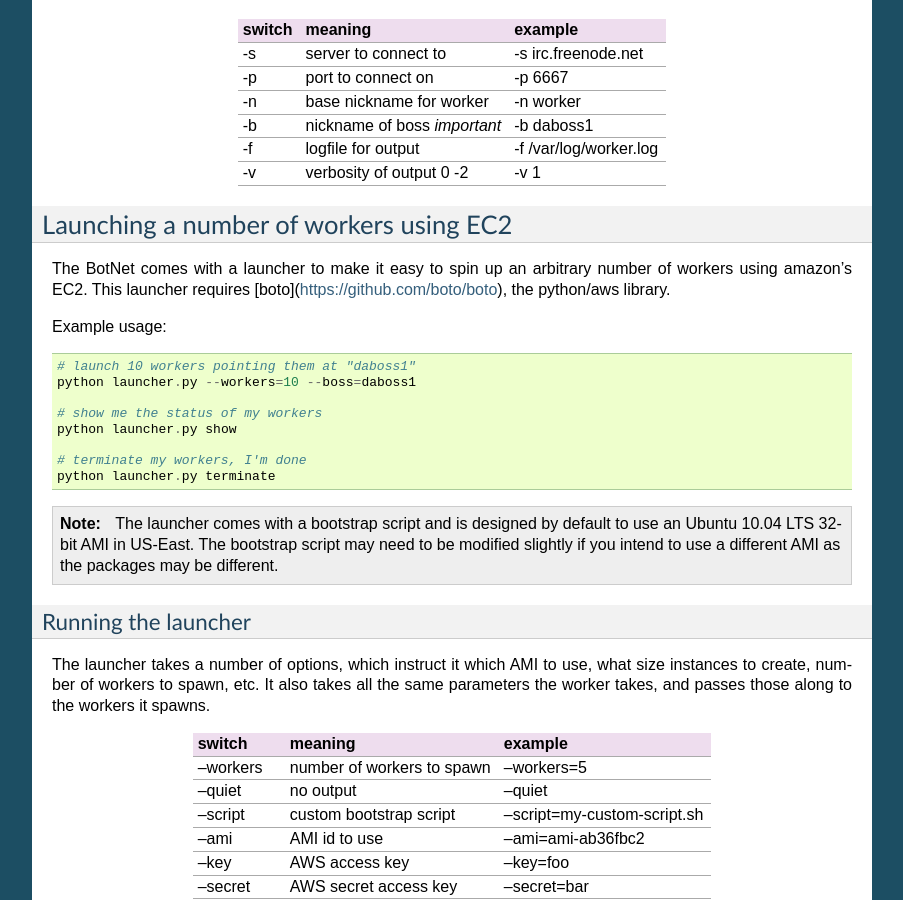
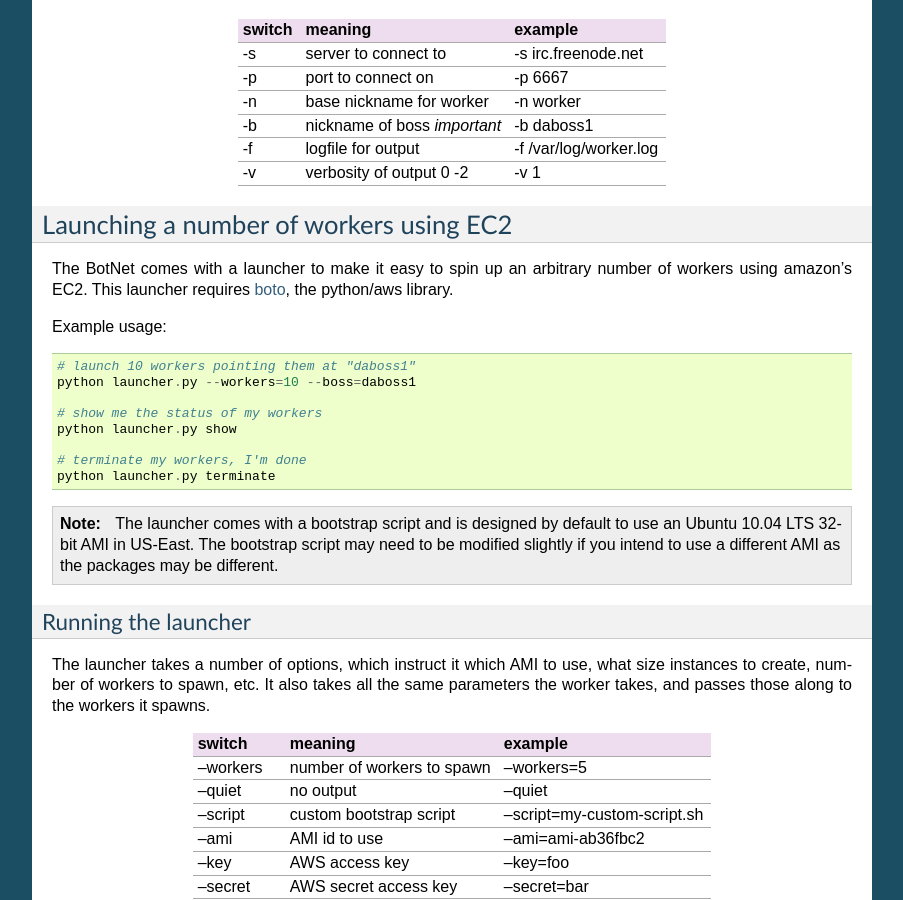
Before and after one commit to coleifer/irc, a Sphinx documentation site: the page built from docs/botnet.rst, in a window 1280 px wide and 900 px high, scrolled down 1711 px. Shown: the whole window, without its empty margins (198-1101 px from the left). Built offline with Sphinx 7.4.7, drawn with Linux system fonts in a browser that asks for light colours.

Commit message:
Fixing markdown-ism

```diff
--- a/docs/botnet.rst
+++ b/docs/botnet.rst
@@ -117,7 +117,7 @@ Launching a number of workers using EC2
 ---------------------------------------
 
 The BotNet comes with a launcher to make it easy to spin up an arbitrary number
-of workers using amazon's EC2.  This launcher requires [boto](https://github.com/boto/boto),
+of workers using amazon's EC2.  This launcher requires `boto <https://github.com/boto/boto)>`_,
 the python/aws library.
 
 Example usage::
```
